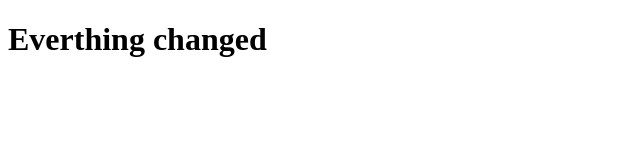
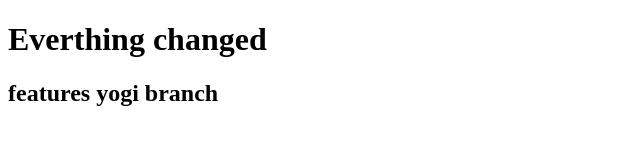
Before and after one commit to Yogesh-Whetwar/git-learnin, a plain HTML site: page Hello.html in a window 1280 px wide. Shown: the whole page, without its empty margins (0-640 px from the left). Drawn offline with Linux system fonts and the light colour scheme.

Commit message:
new festure added

```diff
--- a/Hello.html
+++ b/Hello.html
@@ -7,5 +7,6 @@
 </head>
 <body>
     <h1>Everthing changed</h1>
+    <h2>features yogi branch</h2>
 </body>
 </html>
```
